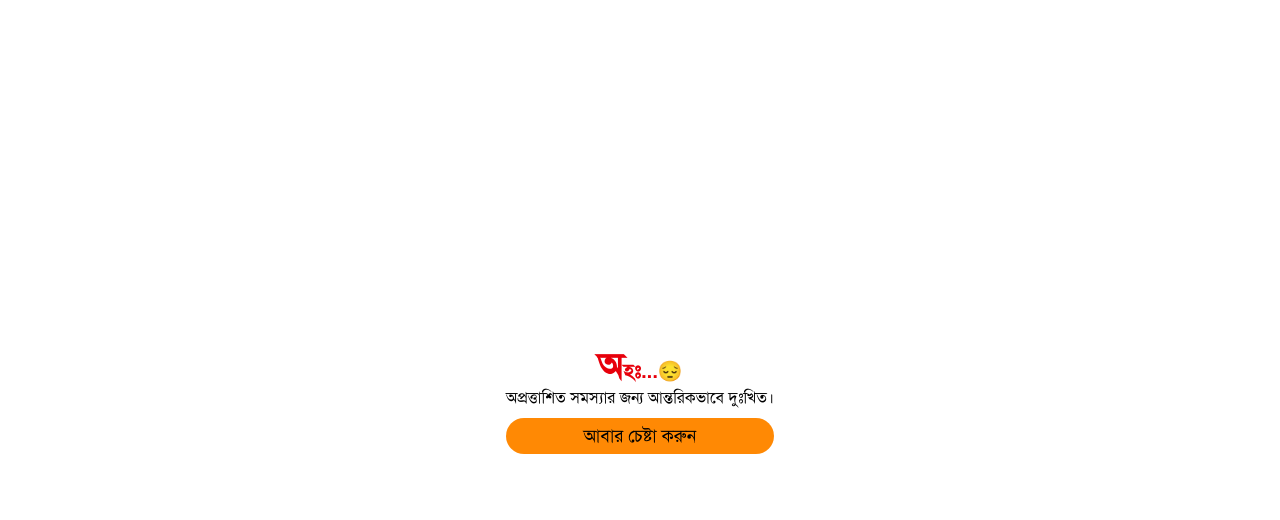
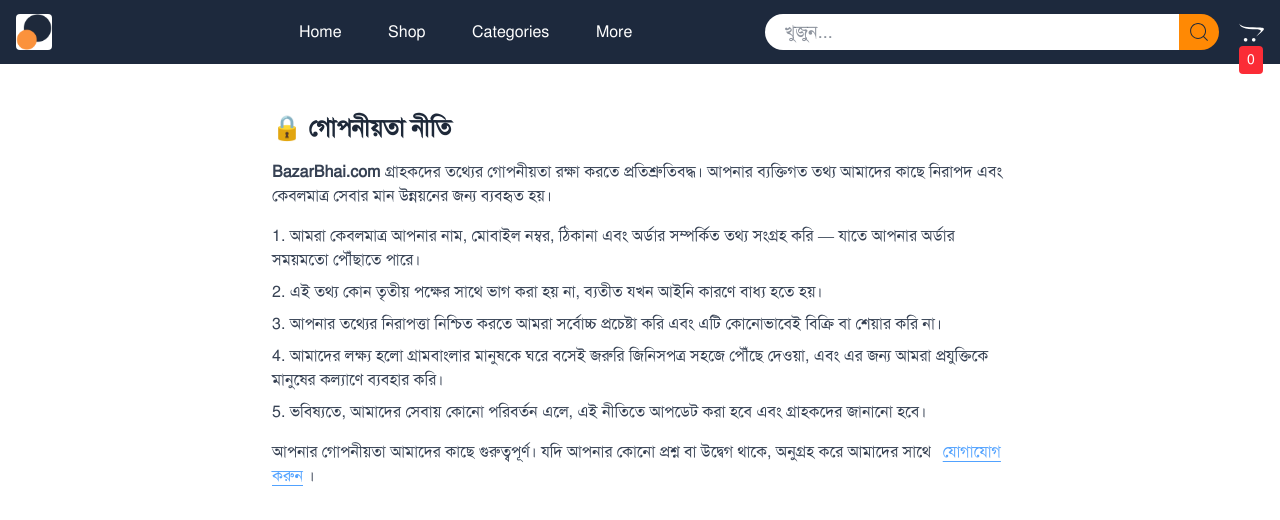
Before and after one commit to saifulalomdev/bazarbhai-client, a React (Vite) app: page /privery-policy in a window 1280 px wide. Shown: the top 520 px of the page. Built offline with nearby package versions, Linux system fonts and the light colour scheme; no server answers.

Commit message:
now priveci policy updated

```diff
--- a/src/compnents/clientCompnents/CheckOutPage/ShipingAddress.jsx
+++ b/src/compnents/clientCompnents/CheckOutPage/ShipingAddress.jsx
@@ -19,7 +19,7 @@
             <h1 className="heading">আপনার ঠিকানা</h1>
             <InputField
                 label="আপনার নাম"
-                placeholder="সাইফুল আলম"
+                placeholder="আপনার নাম"
                 name="name"
                 onChange={handleChange}
             />
--- a/src/compnents/globalComponents/SideBar.jsx
+++ b/src/compnents/globalComponents/SideBar.jsx
@@ -4,9 +4,13 @@
 import SettingsOption from "./SettingsOption"
 export const useSideBarToggle = createGlobalState(false)
 import { MdContactPhone } from "react-icons/md";
+import { FaShippingFast } from "react-icons/fa";
+import { TbFileDescription } from "react-icons/tb";
 
 const settingsItem = [
     { Icon: <MdContactPhone />, text: "যোগাযোগ", path: "/contact-us" },
+    { Icon: <FaShippingFast />, text: "ডেলিভারি নীতি", path: "/delivery-policy" },
+    { Icon: <TbFileDescription />, text: "প্রাইভেসি পলিসি", path: "/privery-policy" },
 ]
 
 export default function SideBar() {
--- /dev/null
+++ b/src/pages/DeliveryPolicy.jsx
@@ -0,0 +1,25 @@
+import { FaShippingFast } from "react-icons/fa";
+import { MdLocationPin } from "react-icons/md";
+
+export default function DeliveryPolicy() {
+    return (
+        <div className="p-4">
+            <h2 className="text-xl font-bold flex gap-3 items-center text-gray-800 mb-4"><FaShippingFast /> ডেলিভারি নীতি</h2>
+            <p className="text-gray-700 mb-2">
+                যদি কোনো অর্ডার <span className="font-semibold text-green-600">বিকেল ৬ টার মধ্যে</span> করা হয়, তাহলে অর্ডারটি <span className="font-semibold text-green-600">সেই দিনের নির্দষ্ট সময়ে ডেলিভারি</span> দেওয়া হবে।
+            </p>
+            <p className="text-gray-700">
+                <span className="font-semibold text-red-600">বিকেল ৬ টার পর (৬:০১ বা তার পরে)</span> করা অর্ডারগুলো <span className="font-semibold text-red-600">পরের দিন ডেলিভারি</span> দেওয়া হবে।
+            </p>
+            {/* Delevery area */}
+            <h2 className="text-xl mt-5 font-bold flex gap-3 items-center text-gray-800 mb-4">
+                <MdLocationPin />  ডেলিভারি এরিয়া
+            </h2>
+            <ol className="list-inside ">
+                <h1 className="text-lg font-bold" >জকিগঞ্জ</h1>
+                <h1 className="text-lg font-bold" >ঈদগাহ বাজার</h1>
+            </ol>
+
+        </div>
+    )
+}
--- /dev/null
+++ b/src/pages/PrivecyPolicy.jsx
@@ -0,0 +1,34 @@
+export default function PrivecyPolicy() {
+    return (
+        <div className="p-4 max-w-3xl mx-auto my-8">
+            <h2 className="text-2xl font-bold text-gray-800 mb-4">🔒 গোপনীয়তা নীতি</h2>
+
+            <p className="text-gray-700 mb-4">
+                <strong>BazarBhai.com</strong> গ্রাহকদের তথ্যের গোপনীয়তা রক্ষা করতে প্রতিশ্রুতিবদ্ধ। আপনার ব্যক্তিগত তথ্য আমাদের কাছে নিরাপদ এবং কেবলমাত্র সেবার মান উন্নয়নের জন্য ব্যবহৃত হয়।
+            </p>
+
+            <ol className="list-decimal list-inside text-gray-700 space-y-2">
+                <li>
+                    আমরা কেবলমাত্র আপনার নাম, মোবাইল নম্বর, ঠিকানা এবং অর্ডার সম্পর্কিত তথ্য সংগ্রহ করি — যাতে আপনার অর্ডার সময়মতো পৌঁছাতে পারে।
+                </li>
+                <li>
+                    এই তথ্য কোন তৃতীয় পক্ষের সাথে ভাগ করা হয় না, ব্যতীত যখন আইনি কারণে বাধ্য হতে হয়।
+                </li>
+                <li>
+                    আপনার তথ্যের নিরাপত্তা নিশ্চিত করতে আমরা সর্বোচ্চ প্রচেষ্টা করি এবং এটি কোনোভাবেই বিক্রি বা শেয়ার করি না।
+                </li>
+                <li>
+                    আমাদের লক্ষ্য হলো গ্রামবাংলার মানুষকে ঘরে বসেই জরুরি জিনিসপত্র সহজে পৌঁছে দেওয়া, এবং এর জন্য আমরা প্রযুক্তিকে মানুষের কল্যাণে ব্যবহার করি।
+                </li>
+                <li>
+                    ভবিষ্যতে, আমাদের সেবায় কোনো পরিবর্তন এলে, এই নীতিতে আপডেট করা হবে এবং গ্রাহকদের জানানো হবে।
+                </li>
+            </ol>
+
+            <p className="text-gray-700 mt-4">
+                আপনার গোপনীয়তা আমাদের কাছে গুরুত্বপূর্ণ। যদি আপনার কোনো প্রশ্ন বা উদ্বেগ থাকে, অনুগ্রহ করে আমাদের সাথে
+                <a href="/contact-us" className="text-blue-400 underline ml-3 underline-offset-4">যোগাযোগ করুন</a> ।
+            </p>
+        </div>
+    )
+}
--- a/src/routes/AppRoutes.jsx
+++ b/src/routes/AppRoutes.jsx
@@ -12,6 +12,8 @@
 import OrderDetails from "../pages/OrderDetails";
 import SignIn from "../pages/SignIn";
 import ContactUs from "../pages/ContactUs";
+import DeliveryPolicy from "../pages/DeliveryPolicy";
+import PrivecyPolicy from "../pages/PrivecyPolicy";
 
 const router = createBrowserRouter([
     {
@@ -27,6 +29,8 @@
             { path: "check-out", element: <CheckOutPage /> },
             { path: "orders", element: <OrderList /> },
             { path: "contact-us", element: <ContactUs /> },
+            { path: "delivery-policy", element: <DeliveryPolicy /> },
+            { path: "privery-policy", element: <PrivecyPolicy /> },
             { path: "order/:orderId", element: <OrderDetails /> },
         ]
     },
```
